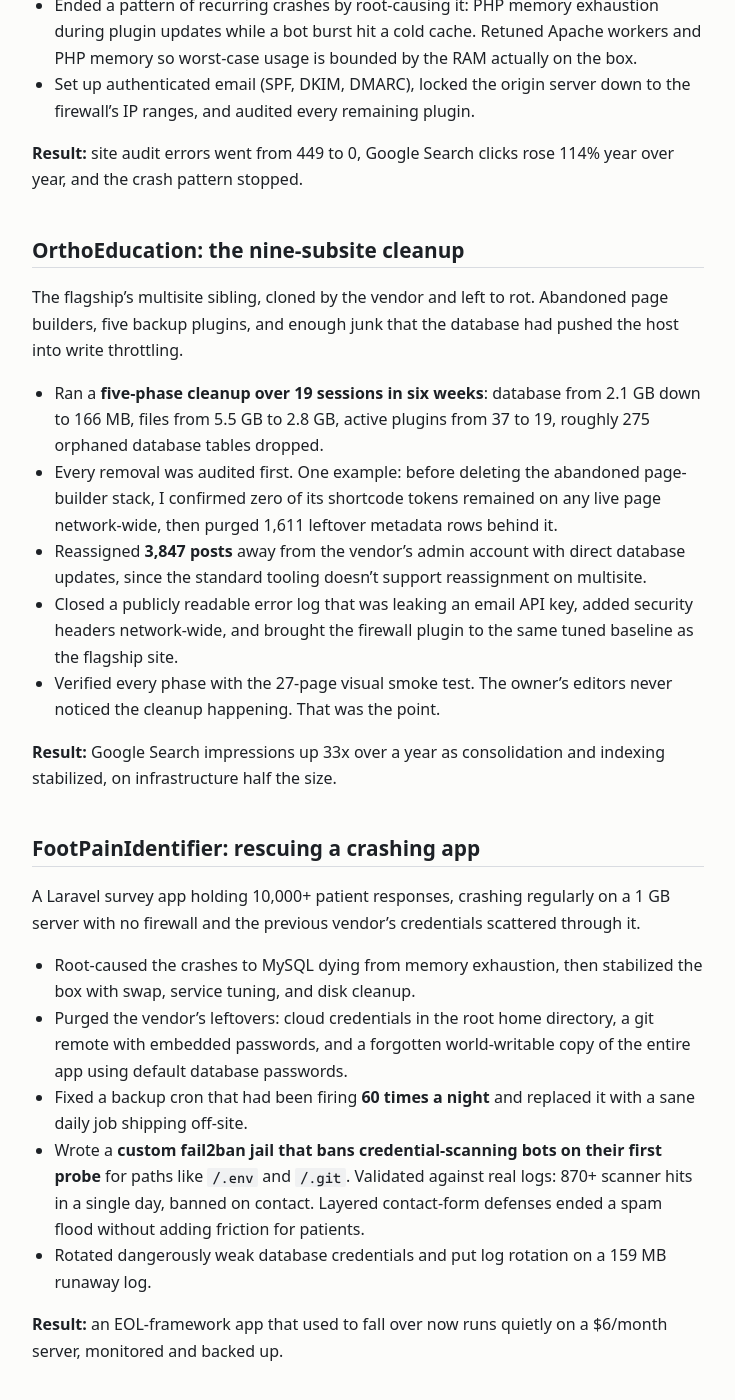
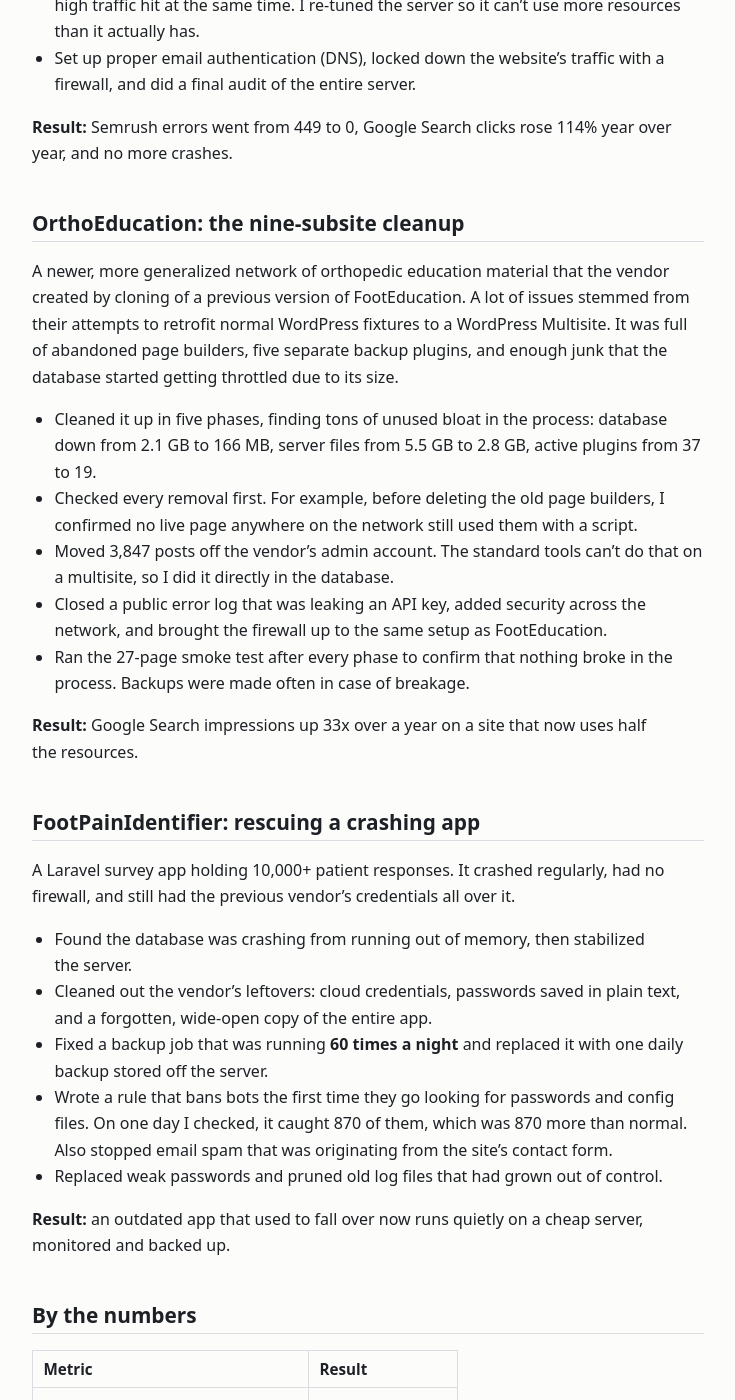
Before and after one commit to csmather/mather-cv, a Jekyll site: the page built from case-study-site-ops.md, in a window 1280 px wide and 1400 px high, scrolled down 1516 px. Shown: the whole window, without its empty margins (272-1007 px from the left). Built offline with Jekyll 4.4.1, drawn with Linux system fonts in a browser that asks for light colours; some of the changed text lies outside the part shown.

Commit message:
rewrite case study body in plain language, percentages in numbers table

```diff
--- a/case-study-site-ops.md
+++ b/case-study-site-ops.md
@@ -24,55 +24,51 @@ An encyclopedic patient-education site on its own VPS, behind a CDN firewall the
 
 - Found the site running a **pirated copy of a commercial page builder**, diagnosed from the code of the plugin itself: its license checks were patched out with a fake license re-injected on every page load, and live code fetches from an unsecure piracy domain. I'm glad I caught it, since it explained a lot; something felt off about the page builder the whole time. After examining and removing the plugin, we replaced it with a legitimate license.
 - Removed the former vendor entirely: SSH keys, a shared Linux account, and WordPress admin accounts. I handled communication with them during this process.
-- Killed a **wildcard DNS record that had spam subdomains resolving against the site**, which had left 197 phantom pages in Google's index, then rebuilt the redirect architecture in clean layers (Apache for canonicalization, SEO plugin for 107 content redirects).
-- Ended a pattern of recurring crashes by root-causing it: PHP memory exhaustion during plugin updates while a bot burst hit a cold cache. Retuned Apache workers and PHP memory so worst-case usage is bounded by the RAM actually on the box.
-- Set up authenticated email (SPF, DKIM, DMARC), locked the origin server down to the firewall's IP ranges, and audited every remaining plugin.
+- Removed a wildcard DNS record that let spam subdomains point at the site, which had left almost 200 fake pages with the same domain on Google. From there I rebuilt 107 content redirects from scratch.
+- Tracked down why the site kept crashing: it ran out of memory when updates and high traffic hit at the same time. I re-tuned the server so it can't use more resources than it actually has.
+- Set up proper email authentication (DNS), locked down the website's traffic with a firewall, and did a final audit of the entire server.
 
-**Result:** site audit errors went from 449 to 0, Google Search clicks rose 114% year over year, and the crash pattern stopped.
+**Result:** Semrush errors went from 449 to 0, Google Search clicks rose 114% year over year, and no more crashes.
 
 ## OrthoEducation: the nine-subsite cleanup
 
-The flagship's multisite sibling, cloned by the vendor and left to rot. Abandoned page builders, five backup plugins, and enough junk that the database had pushed the host into write throttling.
+A newer, more generalized network of orthopedic education material that the vendor created by cloning of a previous version of FootEducation. A lot of issues stemmed from their attempts to retrofit normal WordPress fixtures to a WordPress Multisite. It was full of abandoned page builders, five separate backup plugins, and enough junk that the database started getting throttled due to its size.
 
-- Ran a **five-phase cleanup over 19 sessions in six weeks**: database from 2.1 GB down to 166 MB, files from 5.5 GB to 2.8 GB, active plugins from 37 to 19, roughly 275 orphaned database tables dropped.
-- Every removal was audited first. One example: before deleting the abandoned page-builder stack, I confirmed zero of its shortcode tokens remained on any live page network-wide, then purged 1,611 leftover metadata rows behind it.
-- Reassigned **3,847 posts** away from the vendor's admin account with direct database updates, since the standard tooling doesn't support reassignment on multisite.
-- Closed a publicly readable error log that was leaking an email API key, added security headers network-wide, and brought the firewall plugin to the same tuned baseline as the flagship site.
-- Verified every phase with the 27-page visual smoke test. The owner's editors never noticed the cleanup happening. That was the point.
+- Cleaned it up in five phases, finding tons of unused bloat in the process: database down from 2.1 GB to 166 MB, server files from 5.5 GB to 2.8 GB, active plugins from 37 to 19.
+- Checked every removal first. For example, before deleting the old page builders, I confirmed no live page anywhere on the network still used them with a script.
+- Moved 3,847 posts off the vendor's admin account. The standard tools can't do that on a multisite, so I did it directly in the database.
+- Closed a public error log that was leaking an API key, added security across the network, and brought the firewall up to the same setup as FootEducation.
+- Ran the 27-page smoke test after every phase to confirm that nothing broke in the process. Backups were made often in case of breakage.
 
-**Result:** Google Search impressions up 33x over a year as consolidation and indexing stabilized, on infrastructure half the size.
+**Result:** Google Search impressions up 33x over a year on a site that now uses half the resources.
 
 ## FootPainIdentifier: rescuing a crashing app
 
-A Laravel survey app holding 10,000+ patient responses, crashing regularly on a 1 GB server with no firewall and the previous vendor's credentials scattered through it.
+A Laravel survey app holding 10,000+ patient responses. It crashed regularly, had no firewall, and still had the previous vendor's credentials all over it.
 
-- Root-caused the crashes to MySQL dying from memory exhaustion, then stabilized the box with swap, service tuning, and disk cleanup.
-- Purged the vendor's leftovers: cloud credentials in the root home directory, a git remote with embedded passwords, and a forgotten world-writable copy of the entire app using default database passwords.
-- Fixed a backup cron that had been firing **60 times a night** and replaced it with a sane daily job shipping off-site.
-- Wrote a **custom fail2ban jail that bans credential-scanning bots on their first probe** for paths like `/.env` and `/.git`. Validated against real logs: 870+ scanner hits in a single day, banned on contact. Layered contact-form defenses ended a spam flood without adding friction for patients.
-- Rotated dangerously weak database credentials and put log rotation on a 159 MB runaway log.
+- Found the database was crashing from running out of memory, then stabilized the server.
+- Cleaned out the vendor's leftovers: cloud credentials, passwords saved in plain text, and a forgotten, wide-open copy of the entire app.
+- Fixed a backup job that was running **60 times a night** and replaced it with one daily backup stored off the server.
+- Wrote a rule that bans bots the first time they go looking for passwords and config files. On one day I checked, it caught 870 of them, which was 870 more than normal. Also stopped email spam that was originating from the site's contact form.
+- Replaced weak passwords and pruned old log files that had grown out of control.
 
-**Result:** an EOL-framework app that used to fall over now runs quietly on a $6/month server, monitored and backed up.
+**Result:** an outdated app that used to fall over now runs quietly on a cheap server, monitored and backed up.
 
 ## By the numbers
 
 | Metric | Result |
 | --- | --- |
-| OrthoEducation database | 2.1 GB → 166 MB |
-| OrthoEducation files | 5.5 GB → 2.8 GB |
-| Active plugins (OE) | 37 → 19 |
-| Orphaned DB tables dropped | ~275 |
+| OrthoEducation database | −92% |
+| OrthoEducation files | −49% |
+| OrthoEducation active plugins | −49% |
 | FootEducation audit errors | 449 → 0 |
 | FootEducation search clicks | +114% YoY |
 | OrthoEducation search impressions | 33x over one year |
-| Scanner probes banned in one validated day | 870+ |
-| Pages visually verified per cleanup phase | 27 |
-| Editor-facing breakage across all of it | 0 |
 
-All three properties now push nightly database backups to off-server object storage with 30-day retention, replacing a mix of broken, local-only, and nonexistent backup schemes.
+All three sites now back up their databases every night to off-server storage, kept for 30 days. Before, backups were either broken, stored on the same server, or didn't exist.
 
 ## The part clients never see
 
-All of this ran on documentation: per-server maps, chronological session logs, phased cleanup plans, and plain-language owner updates that translated the technical stuff to be easier to digest. That documentation is why I as a solo operator could hold three servers' worth of state in order, and it's the working style I bring to everything on this site, client work, and personal projects alike.
+All of this ran on documentation: server maps, session logs, cleanup plans, and plain-language updates for the owner. That's how I kept three servers straight working solo, and it's how I work on everything - client work and personal projects alike.
 
-The tooling this work produced, including the migration CLI and the visual smoke-test runner, is described in [Ops & Tooling](/#tooling).
+The tools I built along the way are described in more detail in [Ops & Tooling](/#tooling).
```
